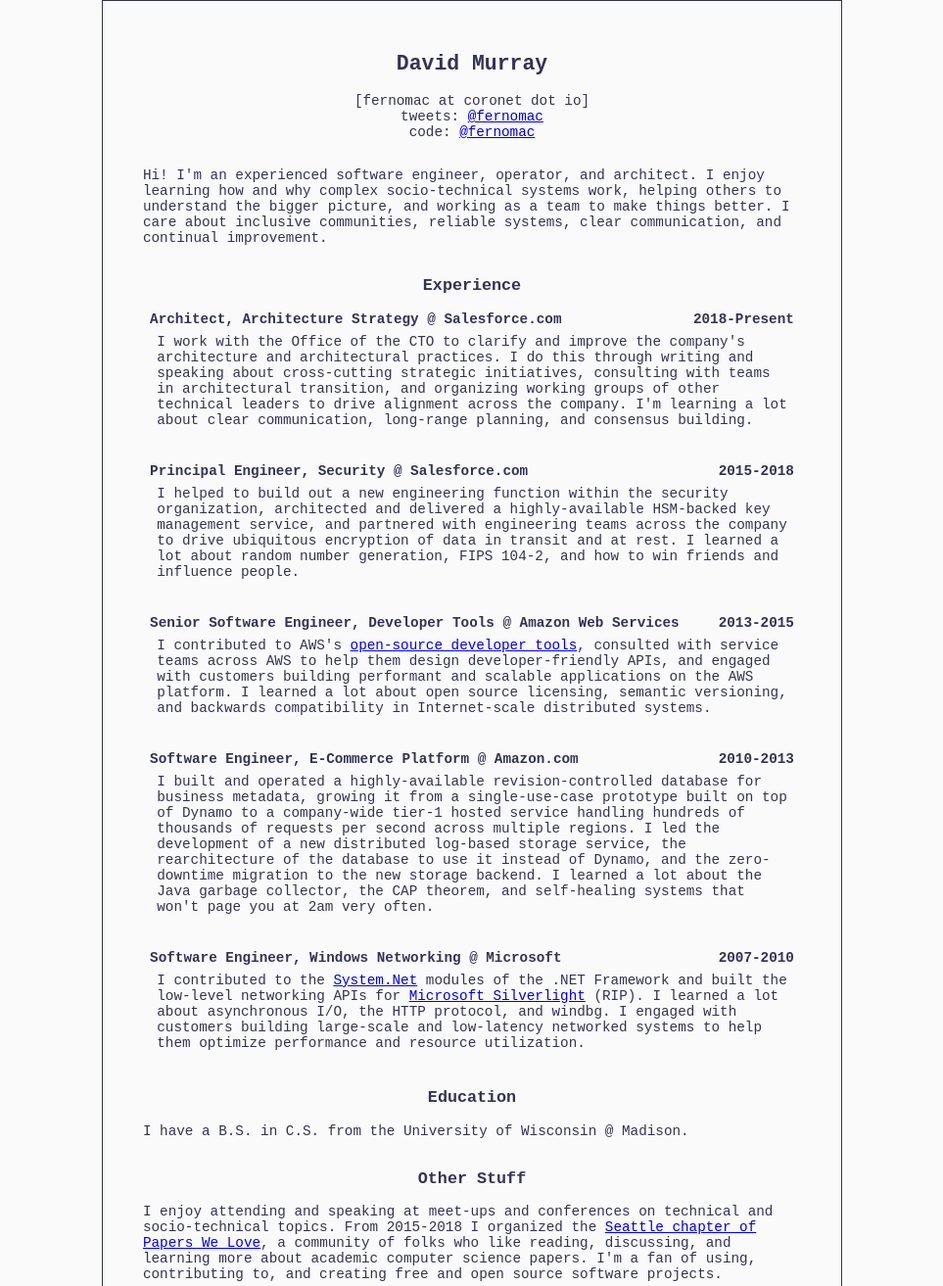
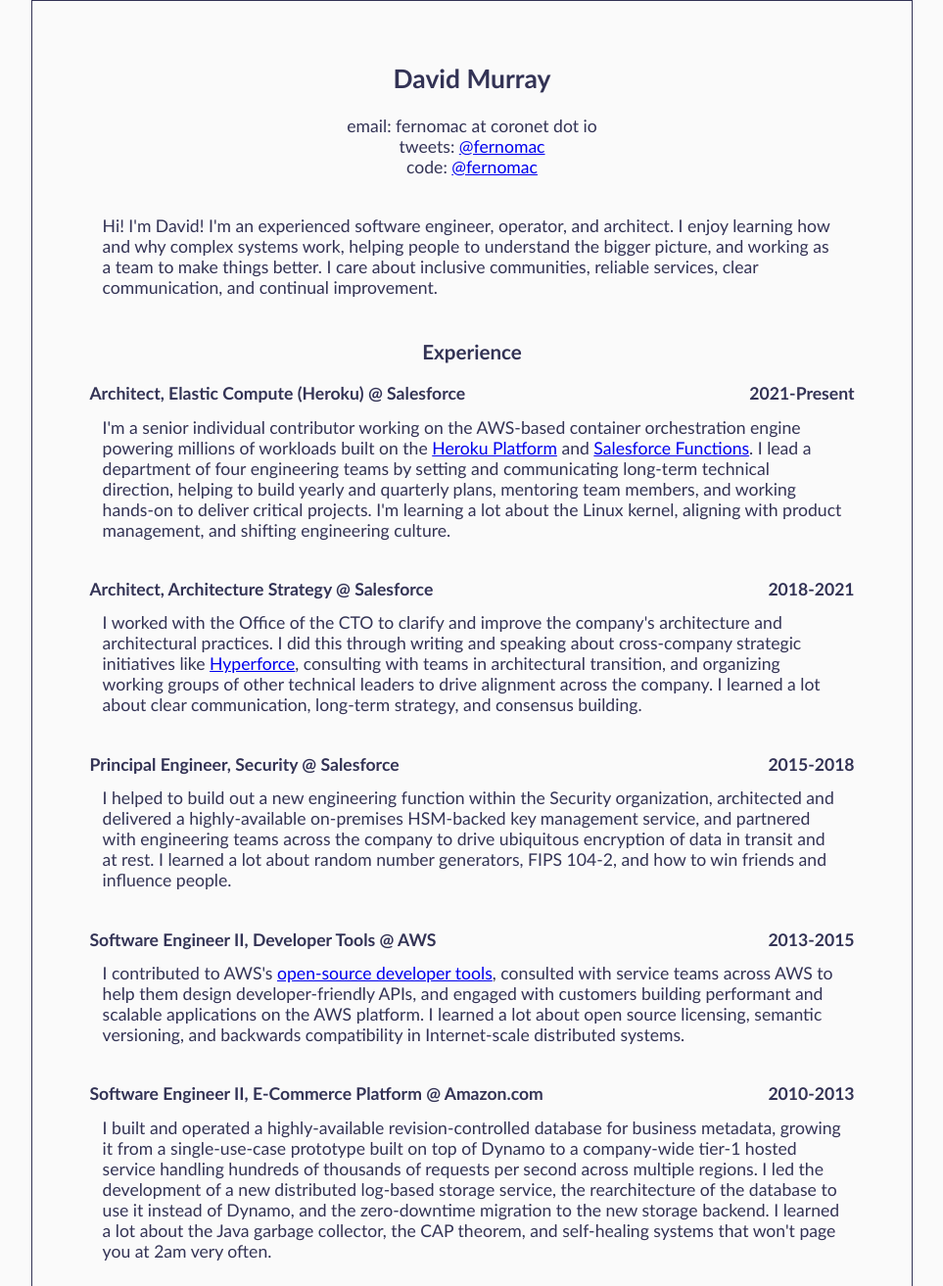
Before and after one commit to coronet/coronet.github.io, a plain HTML site: page resume.html in a window 1280 px wide. Shown: the part 8-1321 px from the top of the page at 98% size, without its empty margins (158-1121 px from the left). Drawn offline with Linux system fonts and the light colour scheme.

Commit message:
resume updates

```diff
--- a/resume.html
+++ b/resume.html
@@ -5,7 +5,7 @@
       body {
         color: #335;
         background-color: #fafafa;
-        font-family: monospace;
+        font-family: 'Trebuchet MS';
         font-size: 110%;
       }
       .main {
@@ -21,7 +21,7 @@
         margin-bottom: 1em;
       }
       .separator {
-        height: 0.5em;
+        height: 0.25em;
       }
       .experience {
         margin: 1em;
@@ -33,7 +33,8 @@
       }
       .text {
         text-align: left;
-        margin: 0.5em;
+        margin: 0.75em;
+        font-family: Calibri;
       }
     </style>
   </head>
@@ -42,18 +43,20 @@
 
 <h2>David Murray</h2>
 <div class="contact">
-  [fernomac at coronet dot io]<br/>
+  email: fernomac at coronet dot io<br/>
   tweets: <a href="https://twitter.com/fernomac">@fernomac</a><br/>
   code: <a href="https://github.com/fernomac">@fernomac</a><br/>
 </div>
 
 <div class="separator"></div>
 
-<div class="text">
-  Hi! I'm an experienced software engineer, operator, and architect. I enjoy learning
-  how and why complex socio-technical systems work, helping others to understand the bigger
-  picture, and working as a team to make things better. I care about inclusive communities,
-  reliable systems, clear communication, and continual improvement.
+<div class="experience">
+  <div class="text">
+    Hi! I'm David! I'm an experienced software engineer, operator, and architect. I enjoy learning
+    how and why complex systems work, helping people to understand the bigger picture, and working
+    as a team to make things better. I care about inclusive communities, reliable services, clear
+    communication, and continual improvement.
+  </div>
 </div>
 
 <div class="separator"></div>
@@ -62,15 +65,18 @@
 
 <div class="experience">
   <div class="header">
-    <span>Architect, Architecture Strategy @ Salesforce.com</span>
-    <span>2018-Present</span>
+    <span>Architect, Elastic Compute (Heroku) @ Salesforce</span>
+    <span>2021-Present</span>
   </div>
   <div class="text">
-    I work with the Office of the CTO to clarify and improve the company's architecture
-    and architectural practices. I do this through writing and speaking about cross-cutting
-    strategic initiatives, consulting with teams in architectural transition, and organizing
-    working groups of other technical leaders to drive alignment across the company. I'm
-    learning a lot about clear communication, long-range planning, and consensus building.
+    I'm a senior individual contributor working on the AWS-based container orchestration engine
+    powering millions of workloads built on the <a href="https://www.heroku.com/">
+    Heroku Platform</a> and <a href="https://www.salesforce.com/products/platform/functions/">
+    Salesforce Functions</a>. I lead a department of four engineering teams by setting and
+    communicating long-term technical direction, helping to build yearly and quarterly
+    plans, mentoring team members, and working hands-on to deliver critical projects. I'm
+    learning a lot about the Linux kernel, aligning with product management, and shifting
+    engineering culture.
   </div>
 </div>
 
@@ -78,14 +84,31 @@
 
 <div class="experience">
   <div class="header">
-    <span>Principal Engineer, Security @ Salesforce.com</span>
+    <span>Architect, Architecture Strategy @ Salesforce</span>
+    <span>2018-2021</span>
+  </div>
+  <div class="text">
+    I worked with the Office of the CTO to clarify and improve the company's architecture
+    and architectural practices. I did this through writing and speaking about cross-company
+    strategic initiatives like <a href="https://www.salesforce.com/products/platform/hyperforce/">
+    Hyperforce</a>, consulting with teams in architectural transition, and organizing
+    working groups of other technical leaders to drive alignment across the company. I
+    learned a lot about clear communication, long-term strategy, and consensus building.
+  </div>
+</div>
+
+<div class="separator"></div>
+
+<div class="experience">
+  <div class="header">
+    <span>Principal Engineer, Security @ Salesforce</span>
     <span>2015-2018</span>
   </div>
   <div class="text">
-    I helped to build out a new engineering function within the security organization,
-    architected and delivered a highly-available HSM-backed key management service, and
-    partnered with engineering teams across the company to drive ubiquitous encryption
-    of data in transit and at rest. I learned a lot about random number generation,
+    I helped to build out a new engineering function within the Security organization,
+    architected and delivered a highly-available on-premises HSM-backed key management
+    service, and partnered with engineering teams across the company to drive ubiquitous
+    encryption of data in transit and at rest. I learned a lot about random number generators,
     FIPS 104-2, and how to win friends and influence people.
   </div>
 </div>
@@ -94,7 +117,7 @@
 
 <div class="experience">
   <div class="header">
-    <span>Senior Software Engineer, Developer Tools @ Amazon Web Services</span>
+    <span>Software Engineer II, Developer Tools @ AWS</span>
     <span>2013-2015</span>
   </div>
   <div class="text">
@@ -110,7 +133,7 @@
 
 <div class="experience">
   <div class="header">
-    <span>Software Engineer, E-Commerce Platform @ Amazon.com</span>
+    <span>Software Engineer II, E-Commerce Platform @ Amazon.com</span>
     <span>2010-2013</span>
   </div>
   <div class="text">
@@ -129,7 +152,7 @@
 
 <div class="experience">
   <div class="header">
-    <span>Software Engineer, Windows Networking @ Microsoft</span>
+    <span>Software Engineer II, Windows Networking @ Microsoft</span>
     <span>2007-2010</span>
   </div>
   <div class="text">
@@ -146,27 +169,10 @@
 
 <h3>Education</h3>
 
-<div class="text">
-  I have a B.S. in C.S. from the University of Wisconsin @ Madison.
-</div>
-
-<div class="separator"></div>
-
-<h3>Other Stuff</h3>
-
-<div class="text">
-  I enjoy attending and speaking at meet-ups and conferences on technical and
-  socio-technical topics. From 2015-2018 I organized the <a href="http://www.meetup.com/Papers-We-Love-Seattle/">
-  Seattle chapter of Papers We Love</a>, a community of folks who like reading, discussing,
-  and learning more about academic computer science papers. I'm a fan of using, contributing
-  to, and creating free and open source software projects.
-</div>
-
-<div class="separator"></div>
-
-<div class="text">
-  I've worked remotely since 2016, and VERY remotely (from Australia) from 2018-2020. By
-  all accounts I'm reasonably good at it.
+<div class="experience">
+  <div class="text">
+    I have a B.S. in C.S. from the University of Wisconsin @ Madison.
+  </div>
 </div>
 
     </div>
```
